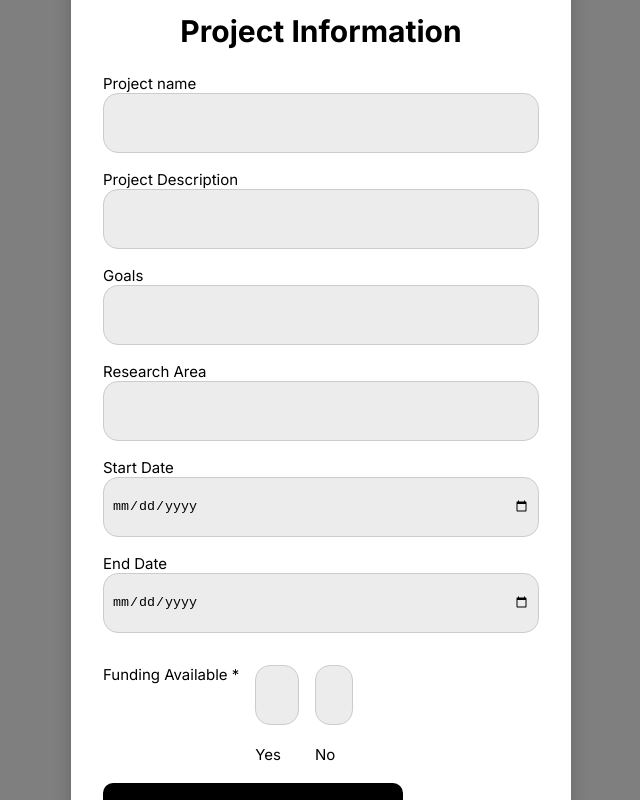
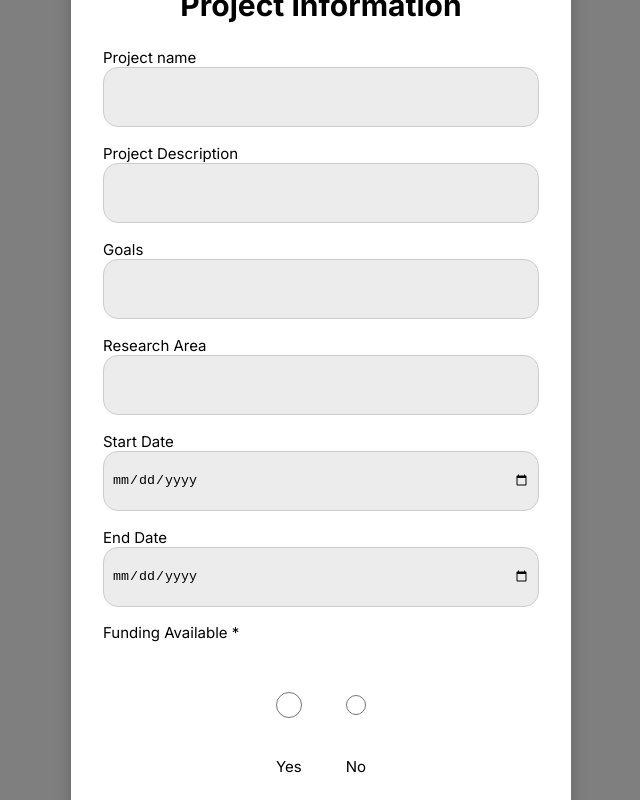
Before and after one commit to ilyKenta/ThinkSync, a Next.js app in the folder frontend/: page /create-req in a window 1280 px wide. Shown: the whole page, without its empty margins (319-959 px from the left). Built offline with nearby package versions, Linux system fonts and the light colour scheme.

Commit message:
changed form css

```diff
--- a/frontend/src/app/create-project/createForm.tsx
+++ b/frontend/src/app/create-project/createForm.tsx
@@ -136,9 +136,10 @@ export default function CreateForm({ onClose, onCreate }: CreateFormProps) {
             required
           />
 
-          <section className={styles.radioContainer}>
+          <section className={styles.radioGroup}>
             <label htmlFor="Funding">Funding Available *</label>
-            <label>
+            <section className={styles.radioOptions}>
+              <label className={styles.radioContainer}>
                 <input
                   type="radio"
                   name="funding"
@@ -150,7 +151,7 @@ export default function CreateForm({ onClose, onCreate }: CreateFormProps) {
                 Yes
               </label>
 
-            <label>
+              <label className={styles.radioContainer}>
                 <input
                   type="radio"
                   name="funding"
@@ -162,21 +163,16 @@ export default function CreateForm({ onClose, onCreate }: CreateFormProps) {
                 No
               </label>
             </section>
-
+          </section>
+          <section className={styles.buttonWrap}>
             <button
               type="submit"
               aria-label="submit information"
-            style={{
-              backgroundColor: "black",
-              color: "white",
-              border: "none",
-              borderRadius: "var(--button-radius)",
-              fontSize: 20,
-              fontWeight: 600,
-            }}
+              className={styles.buttonNext}
             >
               Next: Add Requirements
             </button>
+          </section>
         </form>
       </section>
     </main>
--- a/frontend/src/app/create-project/page.module.css
+++ b/frontend/src/app/create-project/page.module.css
@@ -103,38 +103,42 @@
   padding: 0.5rem;
   margin-bottom: 1rem;
 }
-
+.radioGroup {
+  display: flex;
+  gap: 20px;
+  align-items: center;
+  flex-direction: column;
+}
+.radioOptions {
+  display: flex;
+  gap: 24px;
+}
 .radioContainer {
   display: flex;
+  flex-direction: column;
+  cursor: pointer;
   align-items: center;
-  gap: 1rem;
-  margin: 1rem 0;
-  cursor: pointer;
+  gap: 6px;
+  padding: 10px;
+}
+.radioInput {
+  accent-color: #000000;
+  width: 25px;
+  height: 25px;
+  vertical-align: middle;
 }
 
-.radioInput {
-  appearance: none; /* Remove default */
-  -webkit-appearance: none;
-  width: 16px;
-  height: 10px;
-  border: 2px solid #555;
-  border-radius: 100%;
-  position: relative;
-  transition: 0.2s all ease-in-out;
+.buttonNext {
+  display: flex;
+  justify-content: center;
+  background-color: black;
+  color: white;
+  border: none;
+  border-radius: var(--button-radius);
+  font-size: small;
 }
-
-.radioInput:checked {
-  border-color: #000000;
-  background-color: #000000;
+.buttonWrap {
+  display: flex;
+  justify-content: center;
+  margin-top: 20px;
 }
-
-.radioInput:checked::after {
-  content: "";
-  position: absolute;
-  top: 3px;
-  left: 3px;
-  width: 6px;
-  height: 6px;
-  background-color: rgb(0, 0, 0);
-  border-radius: 50%;
-}
```
Also changed, not shown: frontend/src/app/dashboard/page.module.css (+11 -16 lines), frontend/src/app/dashboard/page.tsx (+5 -5 lines), frontend/src/app/dashboard2/page.tsx (+59 -23 lines). Lines whose indentation alone changed are shown as unchanged.
